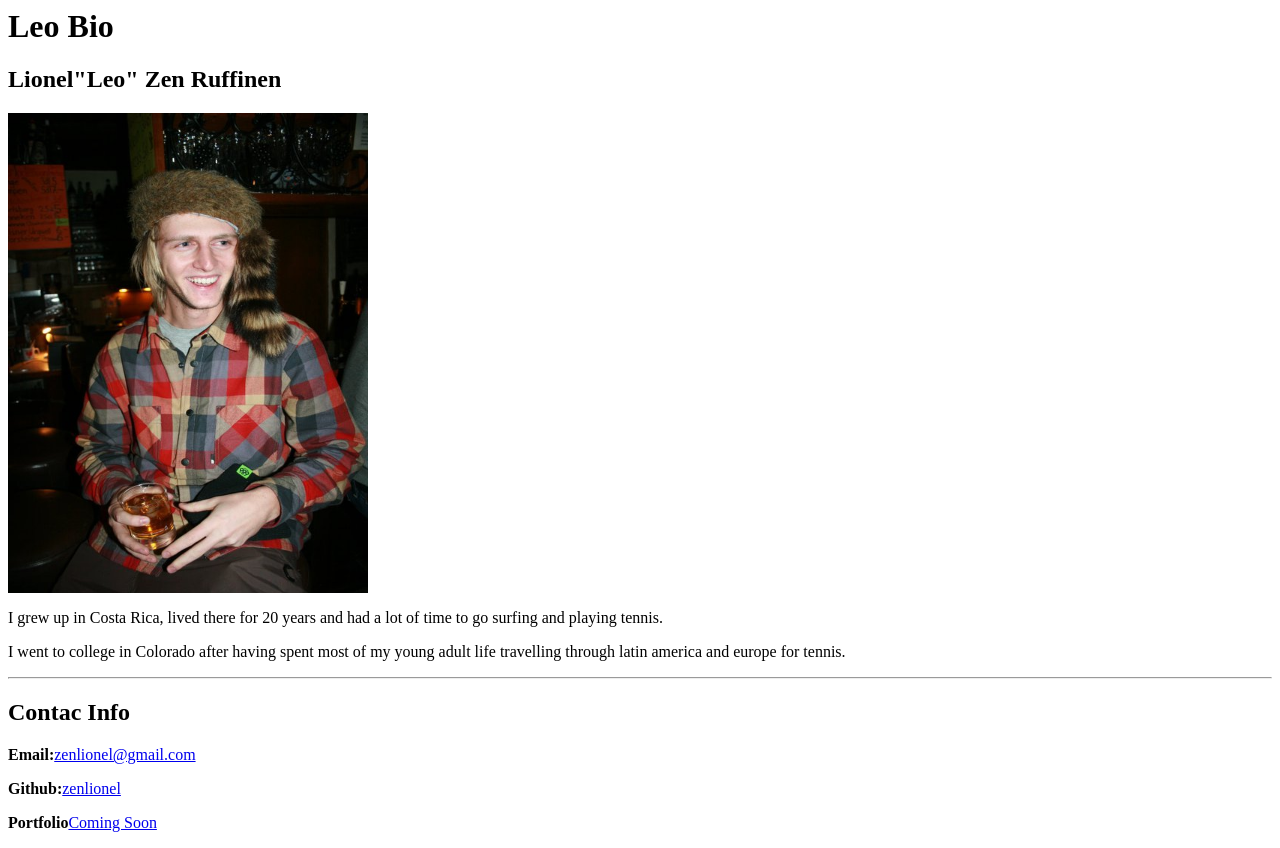
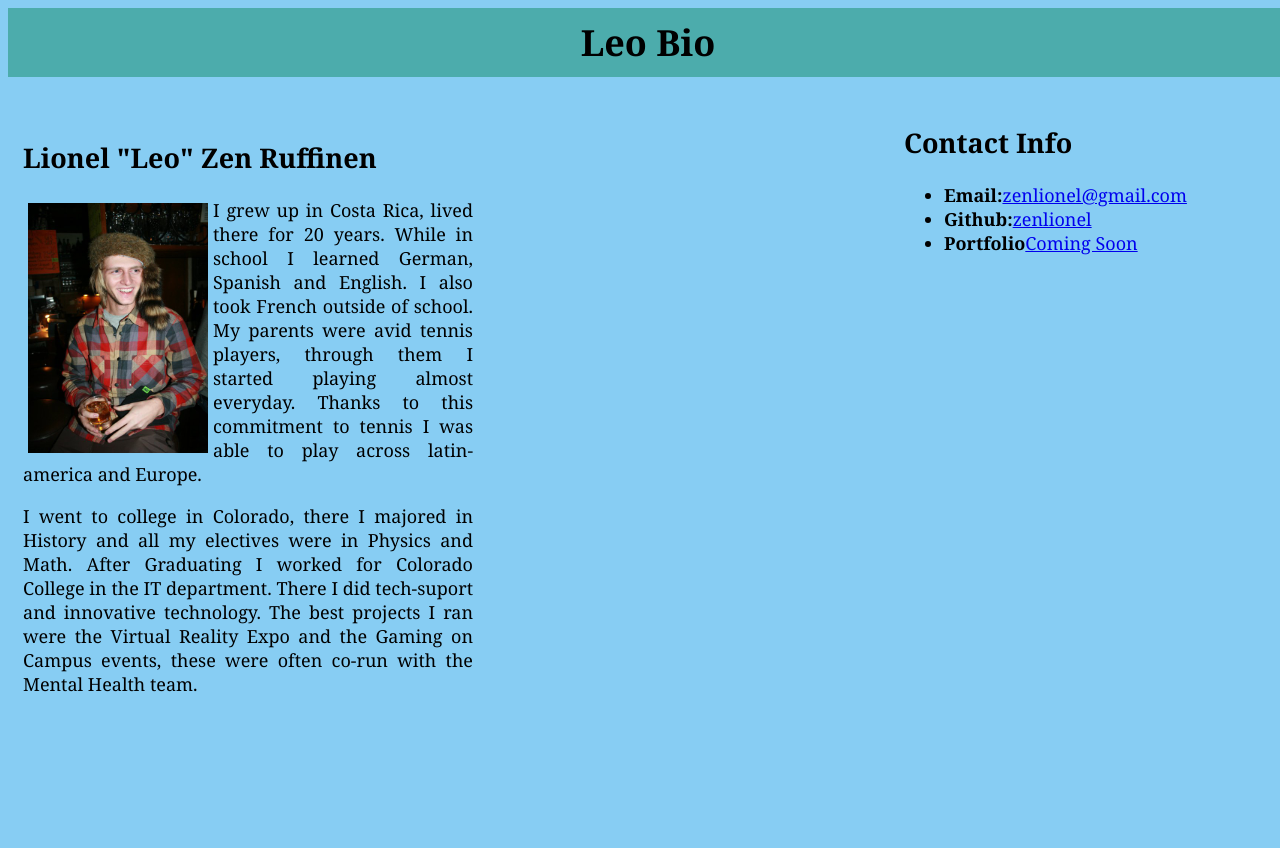
Before and after one commit to zenlionel/bootcamp, a plain HTML site: page index.html in a window 1280 px wide. After the commit the page ends 800 px from the top, so only its background shows below. Drawn offline with Linux system fonts and the light colour scheme.

Commit message:
setup to start

```diff
--- /dev/null
+++ b/css/style.css
@@ -0,0 +1,51 @@
+.box {
+width: 100%;
+margin: 0 auto;
+position: relative;
+}
+
+title{
+    font-size: 24px;
+}
+
+body {
+    background-color: rgb(135, 205, 243);
+    width: 100%;
+    color: black;
+    font-family: Georgia, "Times New Roman" , Times, serif;
+    font-size: 18px;
+    text-align: justify;
+    position: relative;
+}
+
+h1 {
+    display: block;
+    text-align: center;
+    padding: 10px;
+}
+header{
+    background-color: rgb(76, 172, 172)
+}
+p{
+    max-width: 450px;
+}
+
+
+#biopic, #selfie, #contact {
+    float: left;
+    position: relative;
+}
+#biopic {
+    width: calc(70% - 30px);
+    margin: 15px;
+    position: relative;
+}
+#selfie{
+padding: 5px;
+width: 180px;
+height: 250px;
+}
+#contact {
+    width: 30%;
+    position: relative;
+}
--- a/index.html
+++ b/index.html
@@ -1,46 +1,58 @@
 <!DOCTYPE>
-<html>
+<html lang="en">
 
-    <meta charset="UTF-8">
+
 
     <head>
+        <meta charset="UTF-8">
+
+        <link rel="stylesheet" href="css/style.css" type="text/css">
 
         <title>Leo Bio</title>
 
     </head>
 
     <body>
-        <h1>Leo Bio</h1>
-            <h2>Lionel"Leo" Zen Ruffinen</h2>
-        <img src="./Leo.jpg" alt="leo silly" height="480px" width="360px">
-        <br>
-        <p>
-           I grew up in Costa Rica, lived there for 20 years and had a lot of time to go surfing and playing tennis.
-        </p>
-        <p>
-            I went to college in Colorado after having spent most of my young adult life travelling through latin america and europe for tennis.
-        </p>
 
-        <hr>
+        <Header>
+                <h1>Leo Bio</h1>
+        </Header>
 
-        <h2><b>Contac Info</b></h2>
-        <p>
-            <b>Email:</b><a href="mailto:zenlionel@gmail.com">zenlionel@gmail.com</a>
-        </p>
-        <p>
-            <b>Github:</b><a href="https:github.com/zenlionel" target="_blank">zenlionel</a>
-        </p>
-        <p>
-            <b>Portfolio</b><a href="#">Coming Soon</a>
-        </p>
+       <div class="box">
+            <section id="biopic">
+
+
+        <h2>Lionel "Leo" Zen Ruffinen</h2>
+        <img id="selfie" src="assets/Leo.jpg" alt="leo silly" height="480px" width="360px">
+                <p>
+           I grew up in Costa Rica, lived there for 20 years. While in school I learned German, Spanish and English.
+           I also took French outside of school. My parents were avid tennis players, through them I started playing almost everyday.
+           Thanks to this commitment to tennis I was able to play across latin-america and Europe.
+                </p>
+                <p>
+            I went to college in Colorado, there I majored in History and all my electives were in Physics and Math.
+            After Graduating I worked for Colorado College in the IT department. There I did tech-suport and innovative technology.
+            The best projects I ran were the Virtual Reality Expo and the Gaming on Campus events, these were often co-run with the Mental Health team.
+                </p>
+            </section>
+
+        <section id="contact">
+
+
+        <h2><b>Contact Info</b></h2>
+
+        <ul>
+
+            <li><b>Email:</b><a href="mailto:zenlionel@gmail.com">zenlionel@gmail.com</a></li>
+
+            <li><b>Github:</b><a href="https:github.com/zenlionel" target="_blank">zenlionel</a></li>
+
+            <li><b>Portfolio</b><a href="#">Coming Soon</a></li>
+
+        </ul>
+
+        </section>
+        </div>
     </body>
 
-
-
-
-
-
-
-
-
 </html>
```
Also changed, not shown: assets/Leo.jpg (added), css/reset.css (added), 1 other file.
